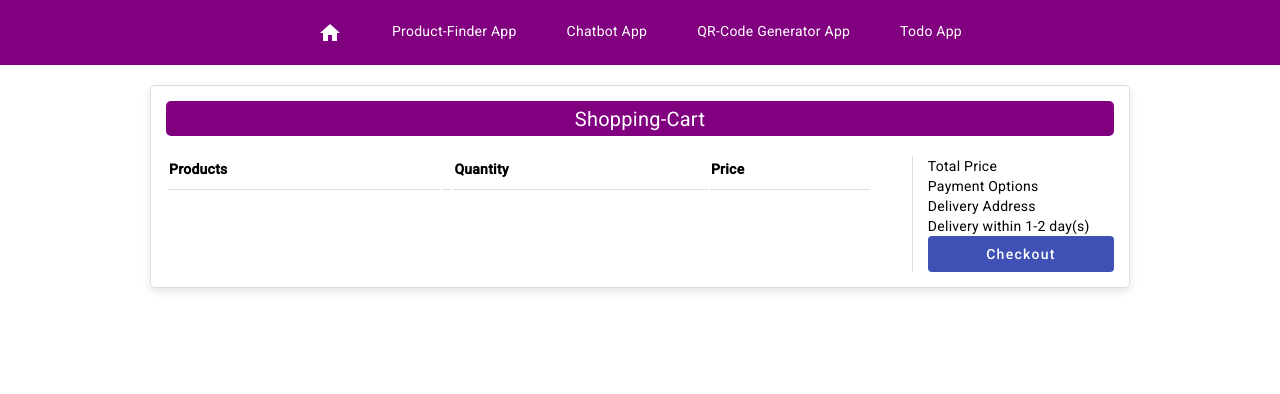
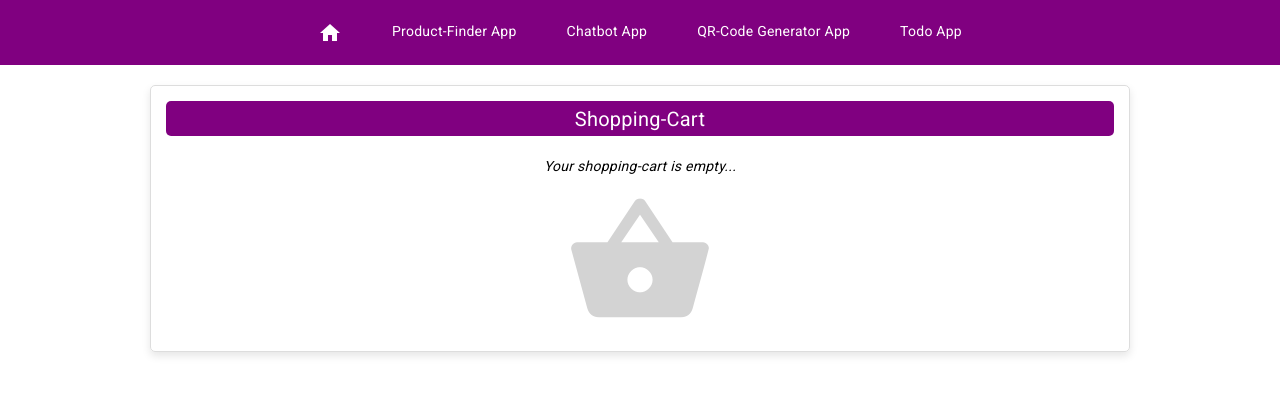
Before and after one commit to sec-o/my-app, an Angular app: page /shopping-cart in a window 1280 px wide. Shown: the top 394 px of the page. Built offline with nearby package versions, Linux system fonts and the light colour scheme.

Commit message:
Add ability to delete product

```diff
--- a/src/app/shopping-cart.service.ts
+++ b/src/app/shopping-cart.service.ts
@@ -34,6 +34,15 @@ export class ShoppingCartService {
     this.productsSubject.next(this.cachedProducts);
   }
 
+  deleteFromCart(product: Product) {
+    if (this.cachedProducts.find((product1) => product1.id === product.id)) {
+      this.cachedProducts = this.cachedProducts.filter(
+        (product1) => product1.id !== product.id
+      );
+    }
+    this.productsSubject.next(this.cachedProducts);
+  }
+
   clearCart(): void {
     this.cachedProducts = [];
     this.productsSubject.next(this.cachedProducts);
--- a/src/app/shopping-cart/shopping-cart.component.css
+++ b/src/app/shopping-cart/shopping-cart.component.css
@@ -35,11 +35,38 @@ th {
 td {
   padding-top: 10px;
   padding-right: 50px;
+  vertical-align: top;
+}
+
+.icon {
+  text-align: right;
+  padding-right: 0px;
+  cursor: pointer;
+  color: darkred;
+}
+
+.icon:hover {
+  color: red;
 }
 
 .flex {
   display: flex;
   justify-content: space-between;
+}
+
+.no-products {
+  display: flex;
+  align-items: center;
+  flex-direction: column;
+  font-style: italic;
+}
+
+.no-products mat-icon {
+  font-size: 150px;
+  width: 150px;
+  height: 150px;
+  margin-top: 10px;
+  color: lightgray;
 }
 
 .cart-control {
--- a/src/app/shopping-cart/shopping-cart.component.html
+++ b/src/app/shopping-cart/shopping-cart.component.html
@@ -1,6 +1,6 @@
 <div ngClass="container">
   <div class="header">Shopping-Cart</div>
-  <div class="flex">
+  <div class="flex" *ngIf="products.length">
     <table>
       <thead>
         <tr>
@@ -8,6 +8,7 @@
           <th></th>
           <th>Quantity</th>
           <th>Price</th>
+          <th></th>
         </tr>
       </thead>
       <tbody>
@@ -16,6 +17,9 @@
           <td>{{ product.name }}</td>
           <td>{{ product.quantityInShoppingCart }}</td>
           <td>{{ product.price }}</td>
+          <td class="icon" (click)="deleteProduct(product)">
+            <mat-icon>close</mat-icon>
+          </td>
         </tr>
       </tbody>
     </table>
@@ -27,4 +31,8 @@
       <button mat-flat-button color="primary">Checkout</button>
     </div>
   </div>
+  <div *ngIf="!products.length" class="no-products">
+    <span>Your shopping-cart is empty...</span>
+    <span><mat-icon>shopping_basket</mat-icon></span>
+  </div>
 </div>
--- a/src/app/shopping-cart/shopping-cart.component.ts
+++ b/src/app/shopping-cart/shopping-cart.component.ts
@@ -1,6 +1,7 @@
 import { Component } from '@angular/core';
 import { ShoppingCartService } from '../shopping-cart.service';
 import { Product } from '../models/product.model';
+import { MatSnackBar } from '@angular/material/snack-bar';
 
 @Component({
   selector: 'shopping-cart',
@@ -11,9 +12,25 @@ export class ShoppingCartComponent {
   products: Product[] = [];
   productQuantityInCart?: number;
 
-  constructor(private shoppingCartService: ShoppingCartService) {}
+  constructor(
+    private shoppingCartService: ShoppingCartService,
+    private _notificationPopup: MatSnackBar
+  ) {}
 
   ngOnInit(): void {
     this.products = this.shoppingCartService.getProducts();
   }
+
+  deleteProduct(product: Product) {
+    this.shoppingCartService.deleteFromCart(product);
+    this._notificationPopup.open(
+      product.name + ' removed from your cart.',
+      'Close',
+      {
+        duration: 2000,
+        horizontalPosition: 'end',
+      }
+    );
+    this.products = this.shoppingCartService.getProducts();
+  }
 }
```
